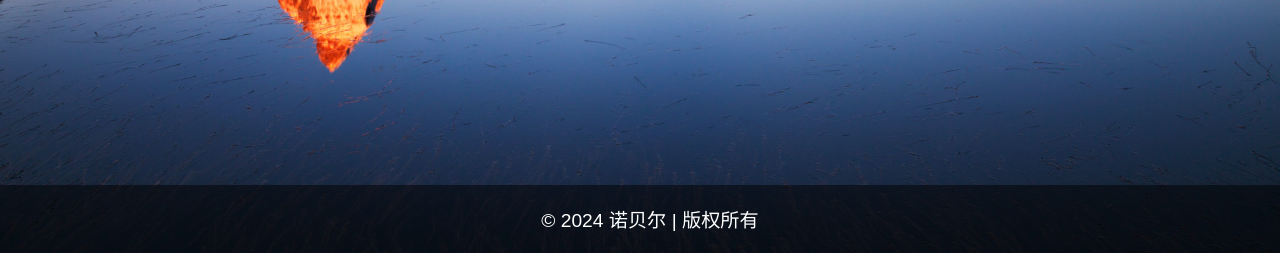
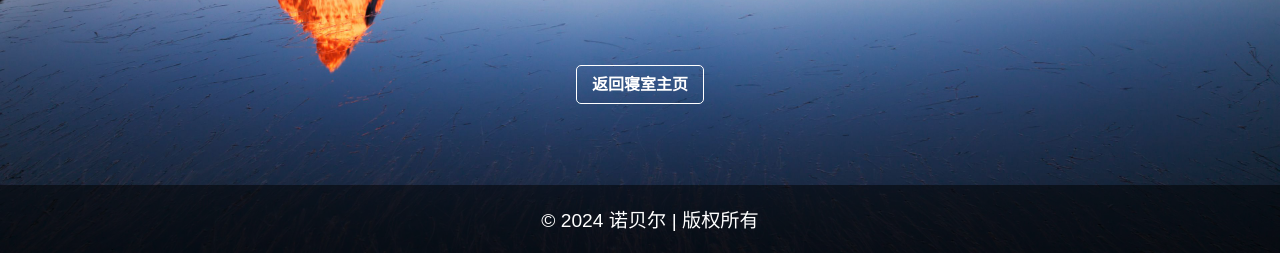
Before and after one commit to 1747216522/1231234, a plain HTML site: page index.html in a window 1280 px wide. Shown: the part 547-800 px from the top of the page. Drawn offline with Linux system fonts and the light colour scheme; some icons are missing.

Commit message:
Update index.html

```diff
--- a/index.html
+++ b/index.html
@@ -117,6 +117,9 @@
           <p>&copy; 2024 诺贝尔 | 版权所有</p>
         </footer>
       </div>
+      <section>
+        <nav> <a href="https://lyf621.github.io/su-she/">返回寝室主页</a> </nav>
+      </section>
     </div>
   </div>
 </body>
```
